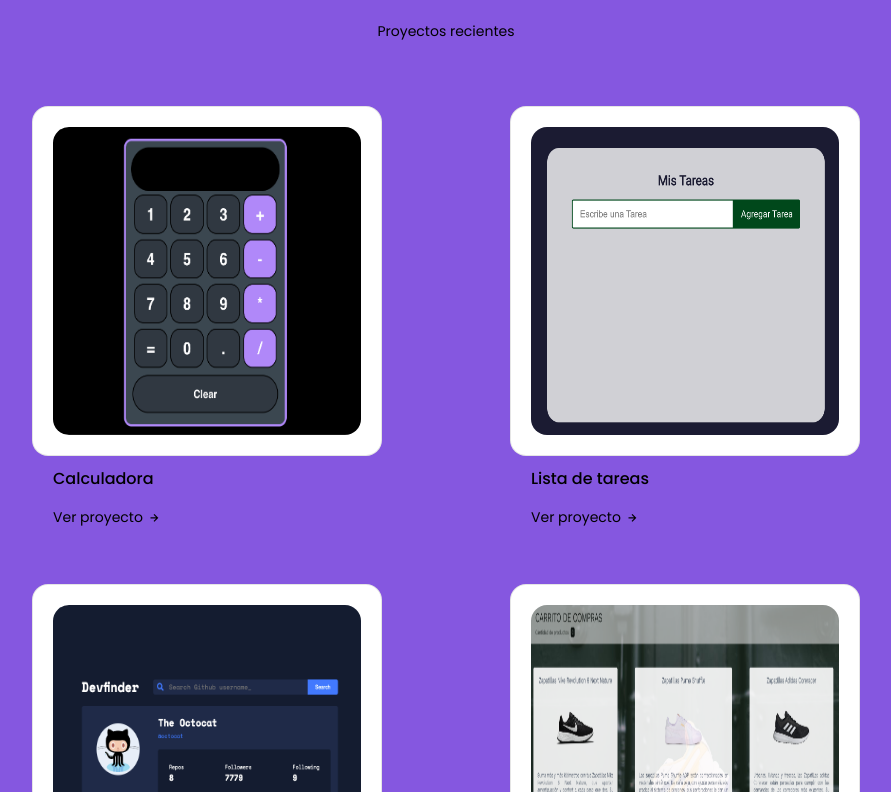
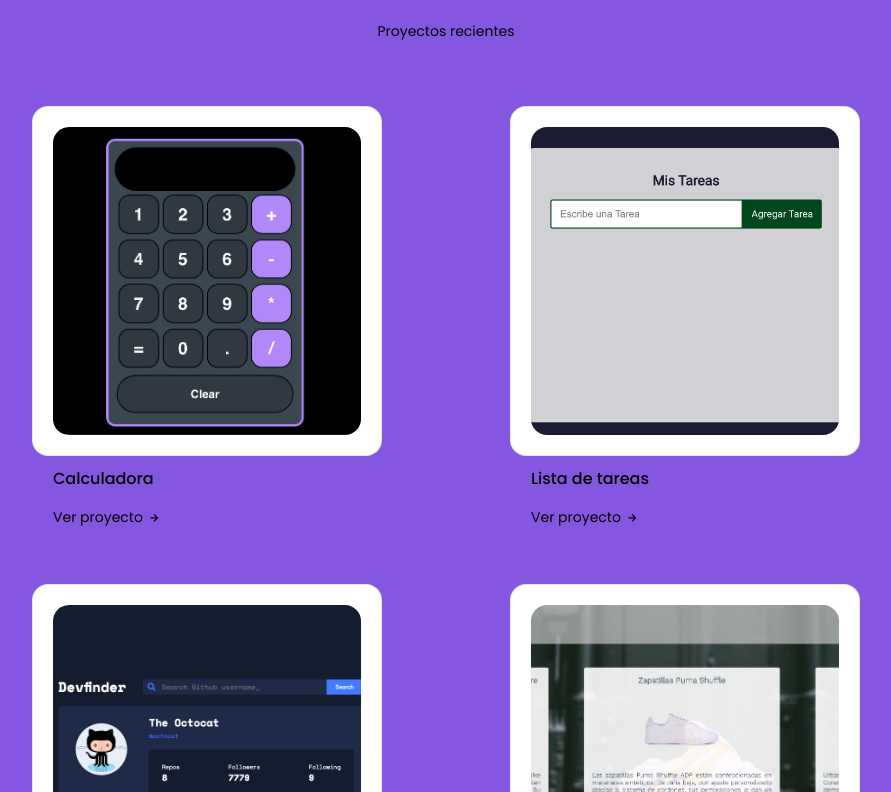
Before and after one commit to VilattaRomina/Porfolio, a React (Create React App) app: page / in a window 1280 px wide. Shown: the part 2068-2860 px from the top of the page, without its empty margins (194-1085 px from the left). Built offline with nearby package versions, Linux system fonts and the light colour scheme.

Commit message:
css img work

```diff
--- a/src/components/work/Work.css
+++ b/src/components/work/Work.css
@@ -37,7 +37,7 @@
     height: 100%;
     border-radius: 1rem;
     margin-bottom: var(--mb-1);
-    /* object-fit: contain; */
+    object-fit: cover;
 }
 
 
```
